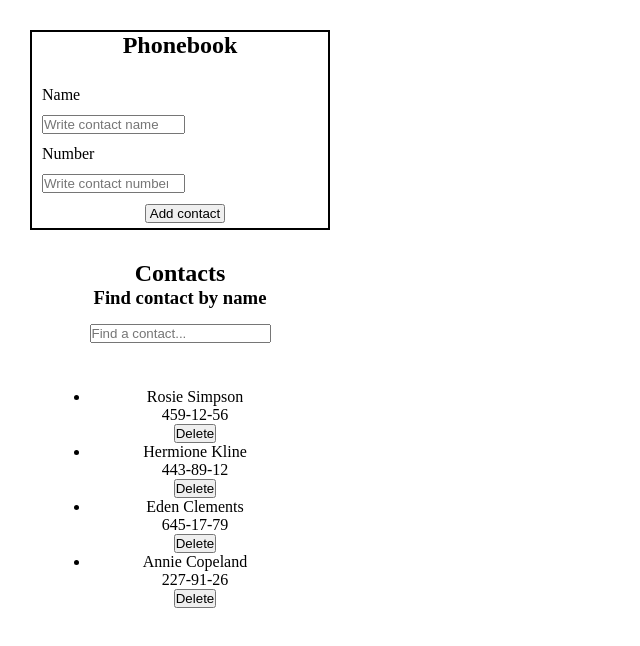
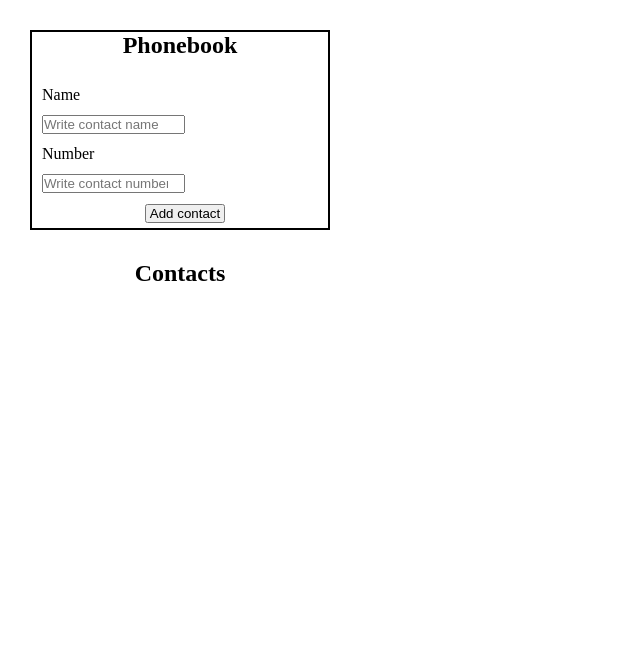
Before and after one commit to warbonnet333/goit-react-hw-02-phonebook, a React (Create React App) app: page / in a window 1280 px wide. Shown: the top 646 px of the page, without its empty margins (0-640 px from the left). Built offline with nearby package versions, Linux system fonts and the light colour scheme.

Commit message:
fixed small List bugs

```diff
--- a/src/components/App.jsx
+++ b/src/components/App.jsx
@@ -15,22 +15,30 @@ const changeFinalList = (prevArray, filter) => {
 export default class App extends Component {
 
   state = {
-    contacts: [{ id: 'id-1', name: 'Rosie Simpson', number: '459-12-56' },
-    { id: 'id-2', name: 'Hermione Kline', number: '443-89-12' },
-    { id: 'id-3', name: 'Eden Clements', number: '645-17-79' },
-    { id: 'id-4', name: 'Annie Copeland', number: '227-91-26' },],
+    contacts: [],
     filter: ""
   }
 
-  changeFilter = e => {
-    this.setState({ filter: e.target.value })
+  componentDidMount() {
+    const persistedConracts = localStorage.getItem("contacts")
+    if (persistedConracts) {
+      this.setState({ contacts: JSON.parse(persistedConracts) })
+    }
   }
 
+  componentDidUpdate(prevProps, prevState) {
+    if (prevState.contacts !== this.state.contacts) {
+      localStorage.setItem("contacts", JSON.stringify(this.state.contacts))
+    }
+  }
 
+  changeFilter = ({ target }) => this.setState({ filter: target.value })
+
+  checkedName = (newContact) => this.state.contacts.find(({ name }) => name.toLowerCase() === newContact.name.toLowerCase())
 
   addContact = (contact) => {
 
-    if (this.state.contacts.find(item => item.name.toLowerCase() === contact.name.toLowerCase())) {
+    if (this.checkedName(contact)) {
       alert(`${contact.name} is already in contacts`)
       return
     }
--- a/src/components/Form/Form.jsx
+++ b/src/components/Form/Form.jsx
@@ -13,6 +13,7 @@ export default class Form extends Component {
       [name]: value
     })
   }
+
 
   hendleSubmit = (e) => {
     e.preventDefault()
--- a/src/components/List/List.jsx
+++ b/src/components/List/List.jsx
@@ -6,7 +6,7 @@ import PropTypes from 'prop-types';
 
 
 const List = ({ items, toDeleteContact }) =>
-  items.length &&
+  !!items.length &&
   (
     <div className={styles.container}>
       <ul className={styles.contactList}>
```
